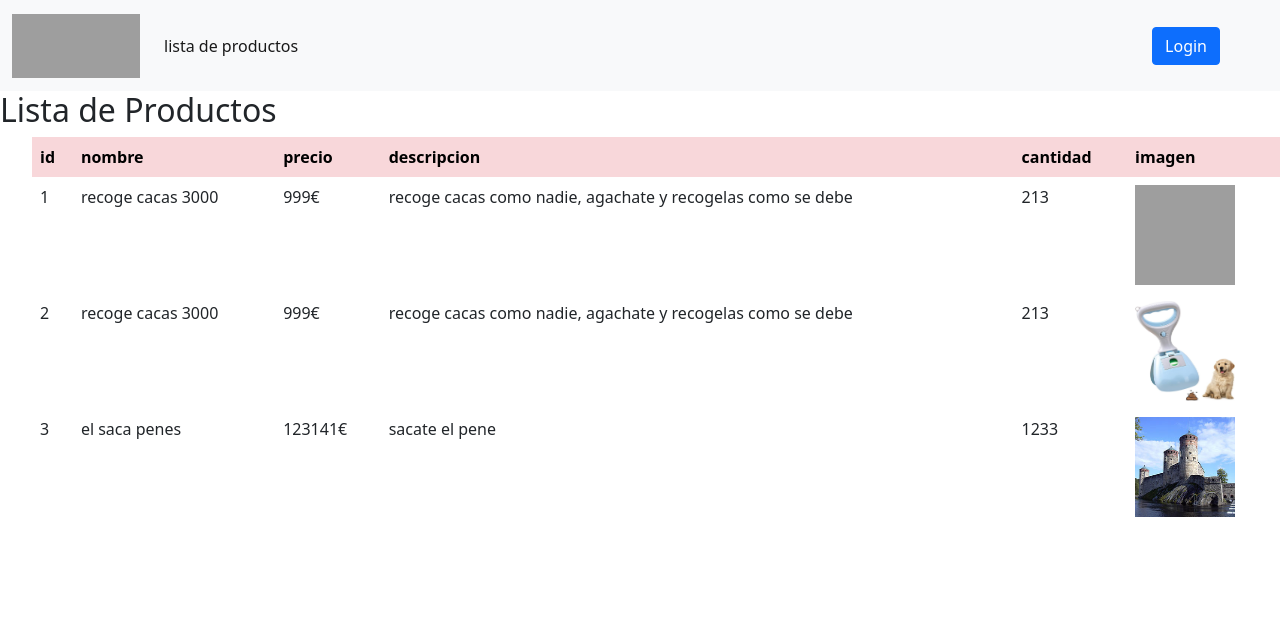
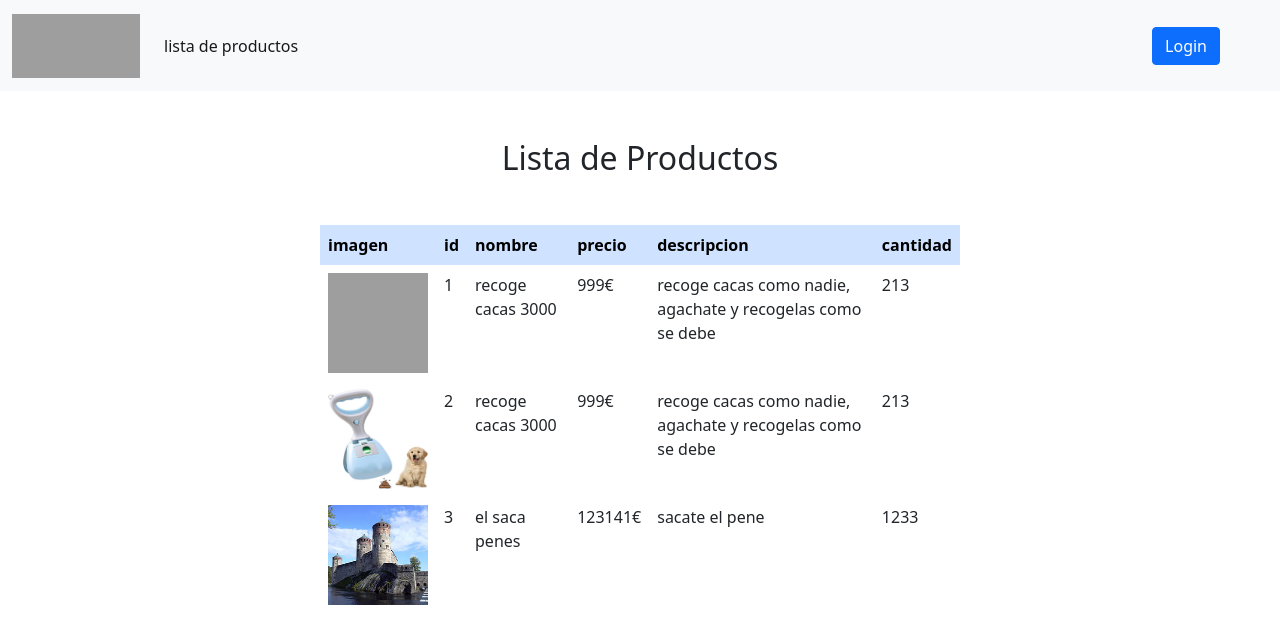
Before and after one commit to ertiti11/zamazon, a PHP site: page /lista_productos in a window 1280 px wide. Shown: the top 644 px of the page. Run offline with PHP 8.4, Linux system fonts and the light colour scheme; data comes from the database, SQL or seed files in the repository; grey boxes are pictures that could not be loaded.

Commit message:
arreglo diseño lista productos

```diff
--- a/lista_productos.php
+++ b/lista_productos.php
@@ -8,36 +8,37 @@
 
 <body>
     <?php require './components/navbar.php' ?>
-    <h2>Lista de Productos</h2>
+    <h2 class="text-center my-5">Lista de Productos</h2>
 
-    <ul>
+    <div style="display: flex; justify-content:center; align-items:center">
         <?php
         require './con_bbdd.php';
+
 
         // Consulta para obtener los nombres de los productos y sus imágenes
         $sql = "SELECT * FROM producto";
         $result = $conexion->query($sql);
-        echo "<table class='table table-borderless'>";
-        echo "<thead class='table-danger'>";
+        echo "<table class='table table-borderless w-50'>";
+        echo "<thead class='table-primary'>";
         echo "<tr>";
+        echo "<th scope='col' >imagen</th>";
         echo "<th scope='col' >id</th>";
         echo "<th scope='col' >nombre</th>";
         echo "<th scope='col' >precio</th>";
         echo "<th scope='col' >descripcion</th>";
         echo "<th scope='col' >cantidad</th>";
-        echo "<th scope='col' >imagen</th>";
         echo "</tr>";
         echo "</thead>";
         echo "<tbody>";
         if ($result->num_rows > 0) {
             while ($row = $result->fetch_assoc()) {
                 echo '<ltr>';
+                echo '<td><img src="' . $row["imagen"] . '" alt="' . $row["nombre_producto"] . '" width="100" height="100"></td>';
                 echo '<td>' . $row["id"] . '</td>';
                 echo '<td>' . $row["nombre_producto"] . '</td>';
                 echo '<td>' . $row["precio"] . '€ </td>';
                 echo '<td>' . $row["descripcion"] . '</td>';
                 echo '<td>' . $row["cantidad"] . '</td>';
-                echo '<td><img src="' . $row["imagen"] . '" alt="' . $row["nombre_producto"] . '" width="100" height="100"></td>';
                 echo '</tr>';
             }
         } else {
@@ -46,7 +47,7 @@
 
         $conexion->close();
         ?>
-    </ul>
+    </div>
 </body>
 
 </html>
```
